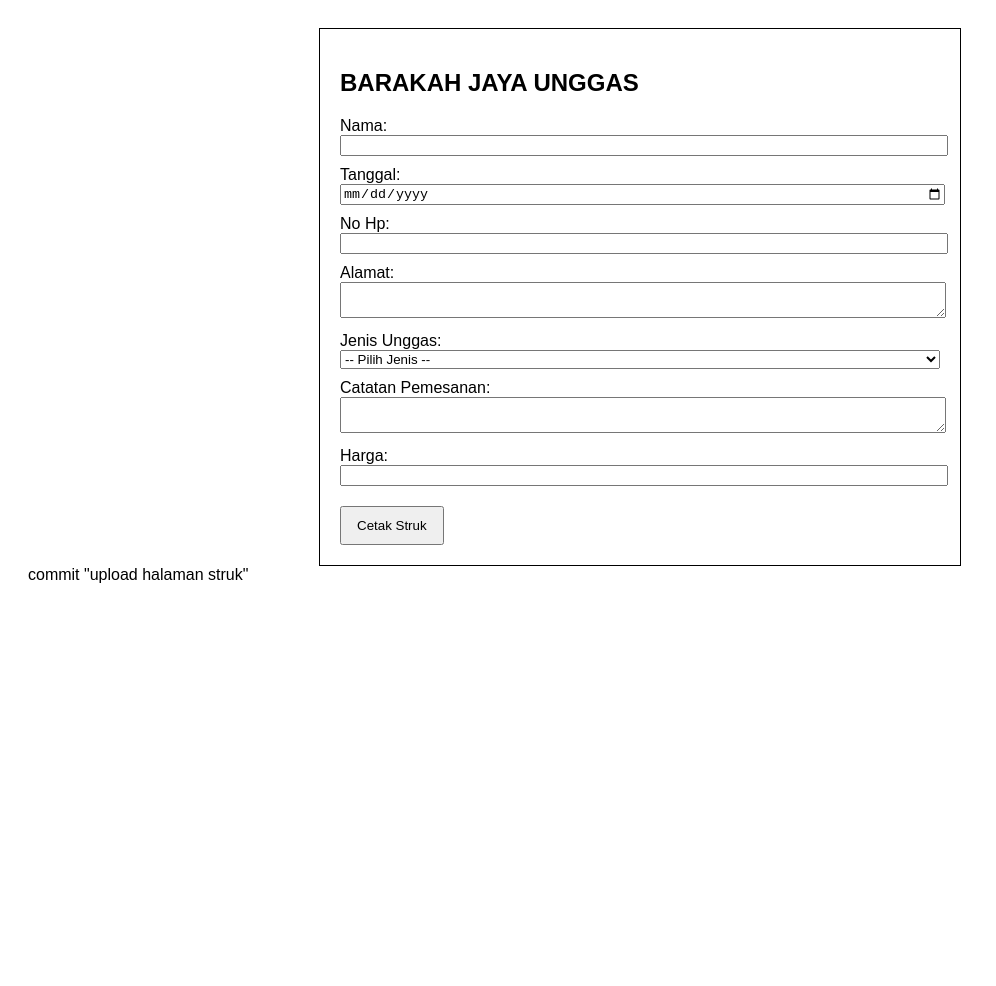
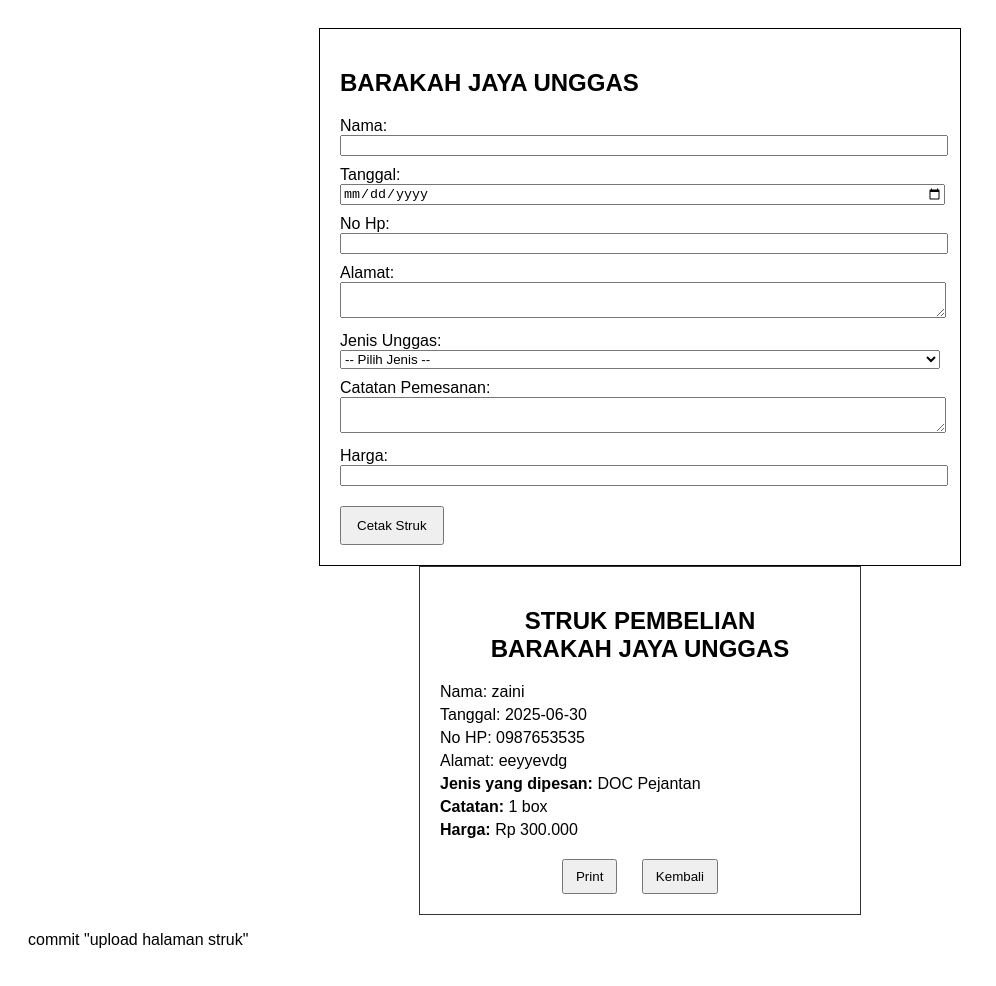
Before and after one commit to berkahjayaunggas25/barakah-jaya-struk, a plain HTML site: page index.html in a window 1280 px wide. Shown: the whole page, without its empty margins (0-996 px from the left). Before the commit the page ends 800 px from the top, so only its background shows below. Drawn offline with Linux system fonts and the light colour scheme.

Commit message:
Update index.html

```diff
--- a/index.html
+++ b/index.html
@@ -104,4 +104,77 @@
 </body>
 </html>
 
-commit "upload halaman struk"
+<!DOCTYPE html>
+<html>
+<head>
+  <title>Struk Pembelian</title>
+  <style>
+    body {
+      font-family: Arial, sans-serif;
+    }
+
+    .struk {
+      max-width: 400px;
+      margin: auto;
+      padding: 20px;
+      border: 1px solid #333;
+    }
+
+    .struk h2 {
+      text-align: center;
+    }
+
+    .struk p {
+      margin: 5px 0;
+    }
+
+    .bold {
+      font-weight: bold;
+    }
+
+    .btn-group {
+      margin-top: 20px;
+      text-align: center;
+    }
+
+    .btn-group button {
+      padding: 8px 12px;
+      margin: 0 10px;
+    }
+
+    .no-print {
+      display: block;
+    }
+
+    @media print {
+      .no-print {
+        display: none;
+      }
+    }
+  </style>
+</head>
+<body>
+
+<div class="struk">
+  <h2>STRUK PEMBELIAN<br>BARAKAH JAYA UNGGAS</h2>
+
+  <p>Nama: zaini</p>
+  <p>Tanggal: 2025-06-30</p>
+  <p>No HP: 0987653535</p>
+  <p>Alamat: eeyyevdg</p>
+
+  <p><span class="bold">Jenis yang dipesan:</span> DOC Pejantan</p>
+  <p><span class="bold">Catatan:</span> 1 box</p>
+  <p><span class="bold">Harga:</span> Rp 300.000</p>
+
+  <div class="btn-group no-print">
+    <button onclick="window.print()">Print</button>
+    <button onclick="window.history.back()">Kembali</button>
+  </div>
+</div>
+
+<!-- Ini teks yang muncul tadi -->
+<p class="no-print">commit "upload halaman struk"</p>
+
+</body>
+</html>
```
